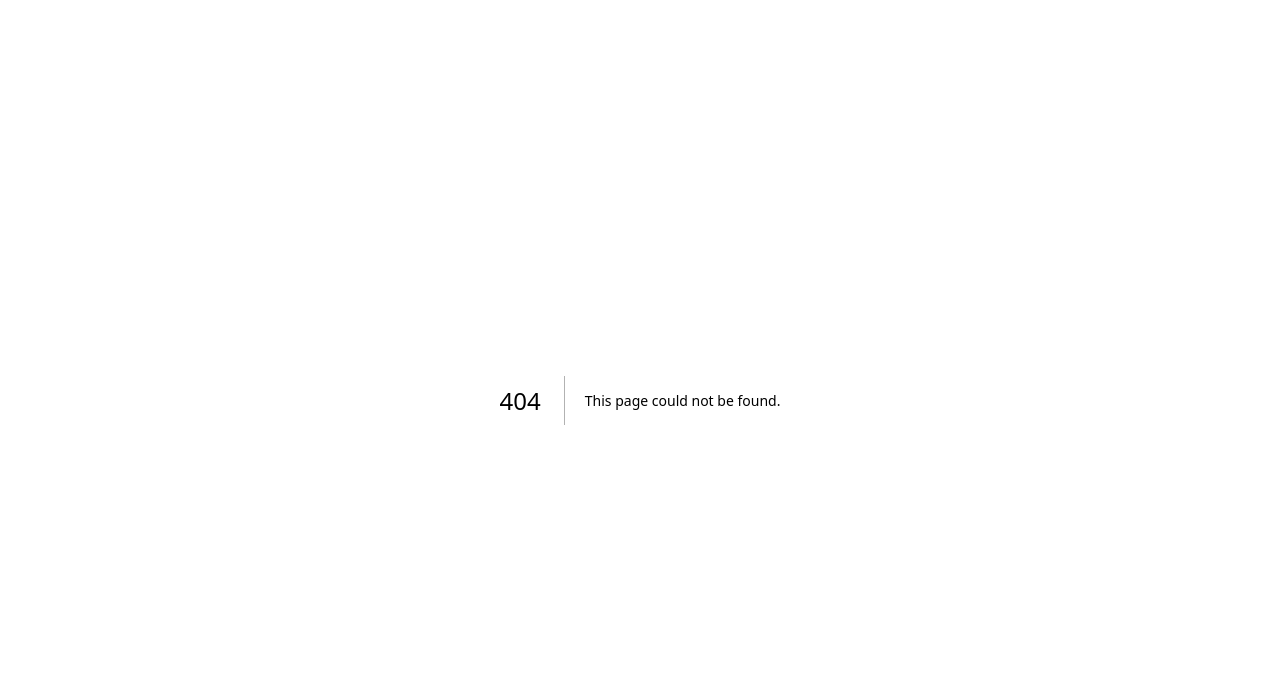
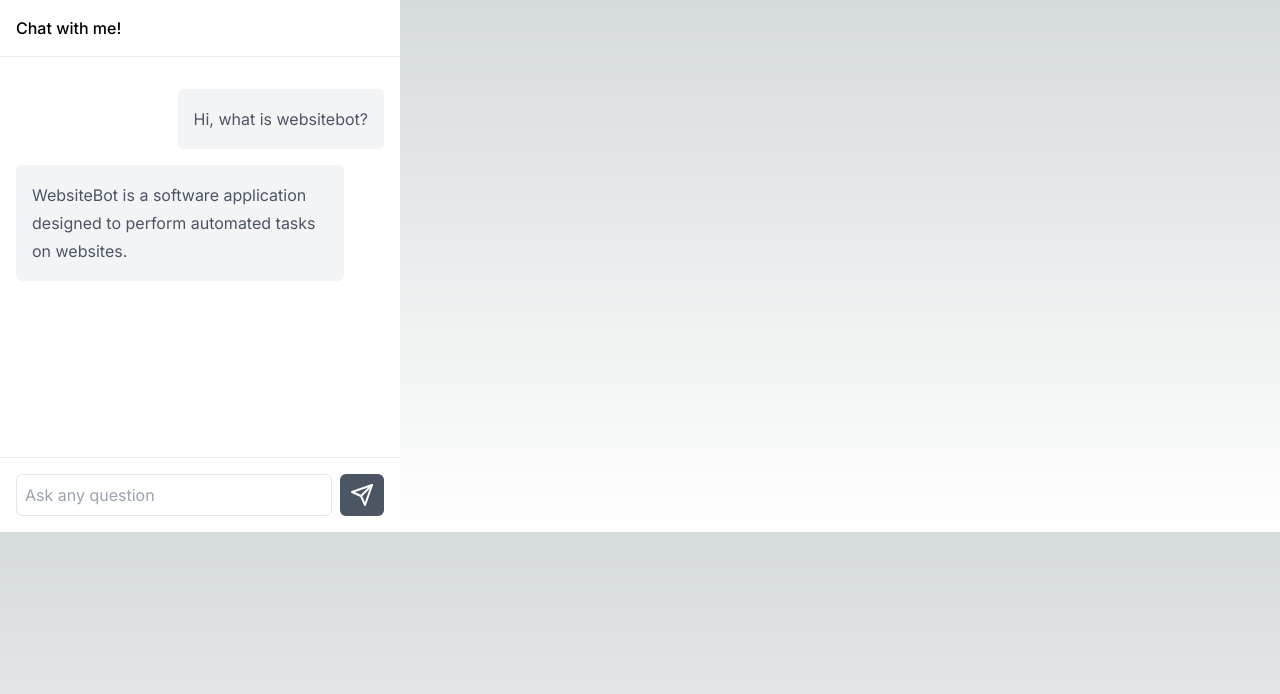
Before and after one commit to Intelli-Holdings/intelli-chatbot, a Next.js app in the folder my-app/: page /chat in a window 1280 px wide. Before the commit this address had no page. Shown: the top 694 px of the page. Built offline with nearby package versions, Linux system fonts and the light colour scheme.

Commit message:
create chat route

```diff
--- /dev/null
+++ b/my-app/app/chat/page.tsx
@@ -0,0 +1,76 @@
+"use client";
+
+import { useRef, useState } from "react";
+// import { useNavigation } from "next-navigation"; // Correct import statement
+
+export default function ChatWidget() {
+  //const navigation = useNavigation(); // Correct usage of useNavigation
+  const scrollTargetRef = useRef<HTMLDivElement>(null);
+  const initialMessages = [
+    {
+      role: "user",
+      content: "Hi, what is websitebot?",
+    },
+    {
+      role: "bot",
+      content:
+        "WebsiteBot is a software application designed to perform automated tasks on websites.",
+    },
+  ];
+  const [messages, setMessages] = useState(initialMessages);
+
+  const handleSubmitMessage = (e: React.FormEvent<HTMLFormElement>) => {
+    e.preventDefault();
+    const message = e.currentTarget.message.value;
+    if (!message) {
+      return;
+    }
+
+    setMessages([...messages, { role: "user", content: message }]);
+    e.currentTarget.message.value = "";
+    setTimeout(() => {
+      if (scrollTargetRef.current)
+        scrollTargetRef.current.scrollIntoView({ behavior: "smooth" });
+    }, 100);
+  };
+
+  return (
+    <div className="relative bg-white max-w-[400px]">
+      <p className="p-4 font-medium">Chat with me!</p>
+      <div className="divide-y divide-gray-300/50 border-t border-gray-300/50">
+        <div className="space-y-6 py-8 text-base leading-7 text-gray-600 h-[400px] overflow-y-auto">
+          <ul className="space-y-4 px-4">
+            {messages.map((item, idx) => (
+              <li
+                key={idx}
+                className={`flex items-center ${
+                  item.role === "user" ? "ml-10 justify-end" : "mr-10"
+                }`}
+              >
+                <p className="bg-gray-100 p-4 rounded-md">{item.content}</p>
+              </li>
+            ))}
+          </ul>
+          <div ref={scrollTargetRef}></div>
+        </div>
+        <form
+          onSubmit={handleSubmitMessage}
+          className="p-4 flex gap-2 text-base font-semibold leading-7"
+        >
+          <input
+            name="message"
+            placeholder="Ask any question"
+            className="px-2 py-1.5 border rounded-md flex-1 font-normal focus:outline-none focus:border-gray-400"
+          />
+          <button type="submit" className="bg-gray-600 px-2.5 rounded-md text-white">
+            {/* prettier-ignore */}
+            <svg xmlns="http://www.w3.org/2000/svg" width="24" height="24" viewBox="0 0 24 24" fill="none" stroke="currentColor" strokeWidth="2" strokeLinecap="round" strokeLinejoin="round">
+              <line x1="22" x2="11" y1="2" y2="13"></line>
+              <polygon points="22 2 15 22 11 13 2 9 22 2"></polygon>
+            </svg>
+          </button>
+        </form>
+      </div>
+    </div>
+  );
+}
```
